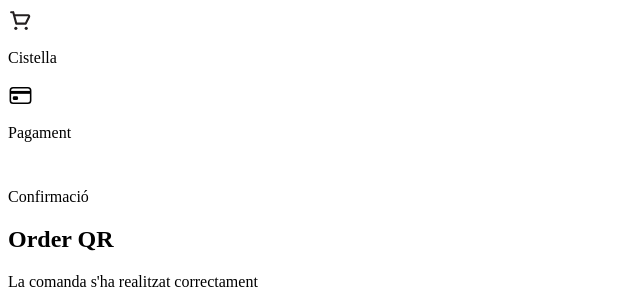
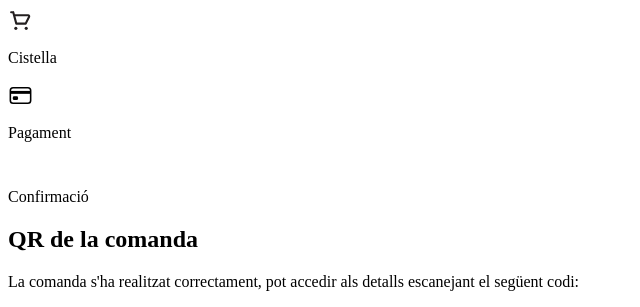
Before and after one commit to laiavizcarro/TorreGlories, a PHP site: page /view/order-confirmation-view.php in a window 1280 px wide. Shown: the top 307 px of the page, without its empty margins (0-640 px from the left). Run offline with PHP 8.4, Linux system fonts and the light colour scheme; the template is opened without the code that fills it, so the values that code supplies are empty; some libraries are stand-ins or nearby versions.

Commit message:
Order confirmarion view

```diff
--- a/view/order-confirmation-view.php
+++ b/view/order-confirmation-view.php
@@ -25,7 +25,7 @@
     </section>
 
     <section class="container mt-70">
-        <h2>Order QR</h2>
-        <p>La comanda s'ha realitzat correctament</p>
+        <h2>QR de la comanda</h2>
+        <p>La comanda s'ha realitzat correctament, pot accedir als detalls escanejant el següent codi:</p>
         <img src="<?php echo $qrCodePath; ?>" alt="Order QR Code">    </section>
 </section>
```
